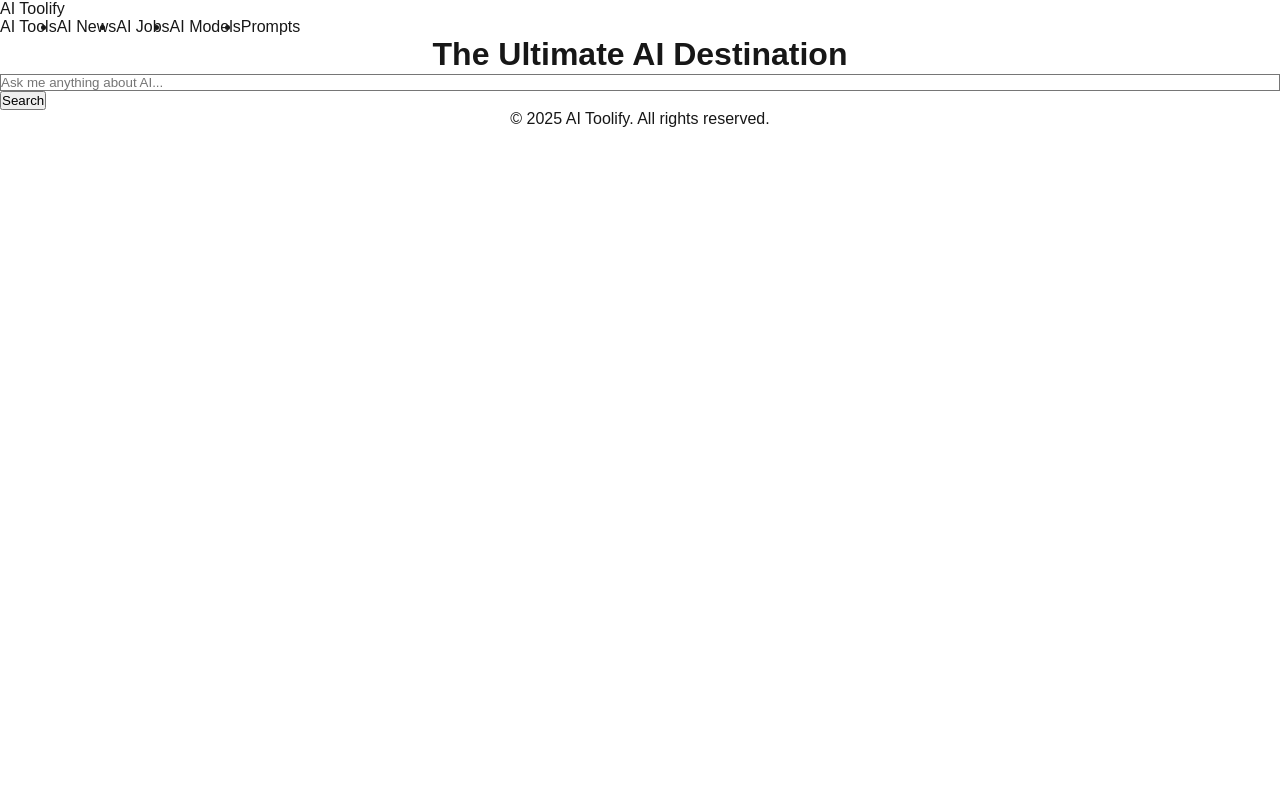
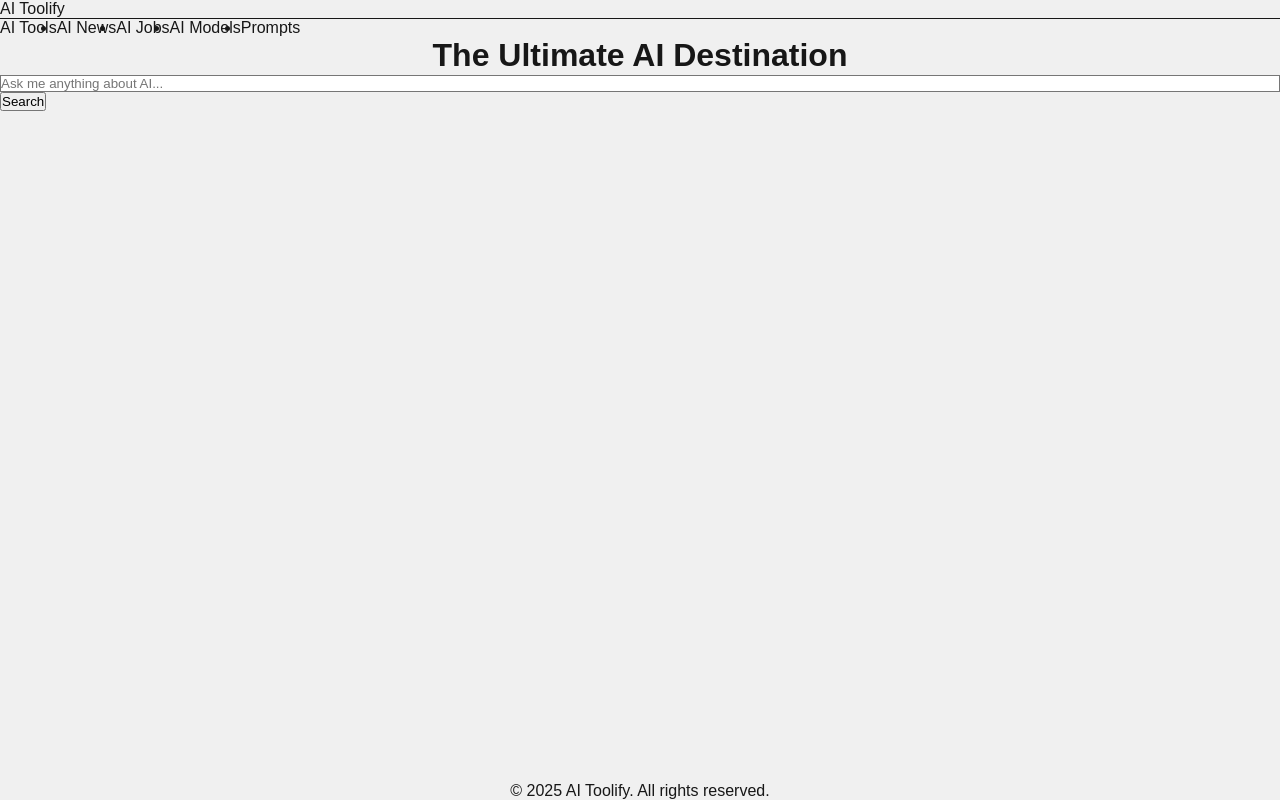
Before and after one commit to getadevops/aitoolsnode, a Next.js app in the folder frontend/: page / in a window 1280 px wide. Built offline with nearby package versions, Linux system fonts and the light colour scheme.

Commit message:
feat: Add basic styling to the application

```diff
--- a/frontend/app/components/Header.js
+++ b/frontend/app/components/Header.js
@@ -2,7 +2,7 @@ import Link from 'next/link';
 
 const Header = () => {
   return (
-    <header className="bg-gray-800 text-white p-4">
+    <header className="bg-gray-800 text-white p-4 border-b border-gray-600">
       <div className="container mx-auto">
         <Link href="/" className="text-2xl font-bold">
           AI Toolify
--- a/frontend/app/components/Navigation.js
+++ b/frontend/app/components/Navigation.js
@@ -5,11 +5,11 @@ const Navigation = () => {
     <nav className="bg-gray-700 text-white p-4">
       <div className="container mx-auto">
         <ul className="flex space-x-4">
-          <li><Link href="/tools">AI Tools</Link></li>
-          <li><Link href="/news">AI News</Link></li>
-          <li><Link href="/jobs">AI Jobs</Link></li>
-          <li><Link href="/models">AI Models</Link></li>
-          <li><Link href="/prompts">Prompts</Link></li>
+          <li><Link href="/tools" className="hover:text-gray-300">AI Tools</Link></li>
+          <li><Link href="/news" className="hover:text-gray-300">AI News</Link></li>
+          <li><Link href="/jobs" className="hover:text-gray-300">AI Jobs</Link></li>
+          <li><Link href="/models" className="hover:text-gray-300">AI Models</Link></li>
+          <li><Link href="/prompts" className="hover:text-gray-300">Prompts</Link></li>
         </ul>
       </div>
     </nav>
--- a/frontend/app/globals.css
+++ b/frontend/app/globals.css
@@ -22,7 +22,7 @@ body {
 
 body {
   color: var(--foreground);
-  background: var(--background);
+  background: #f0f0f0;
   font-family: Arial, Helvetica, sans-serif;
   -webkit-font-smoothing: antialiased;
   -moz-osx-font-smoothing: grayscale;
--- a/frontend/app/layout.js
+++ b/frontend/app/layout.js
@@ -22,10 +22,10 @@ export const metadata = {
 export default function RootLayout({ children }) {
   return (
     <html lang="en">
-      <body className={`${geistSans.variable} ${geistMono.variable}`}>
+      <body className={`flex flex-col min-h-screen ${geistSans.variable} ${geistMono.variable}`}>
         <Header />
         <Navigation />
-        <main className="container mx-auto p-4">{children}</main>
+        <main className="flex-grow container mx-auto p-4">{children}</main>
         <Footer />
       </body>
     </html>
```
